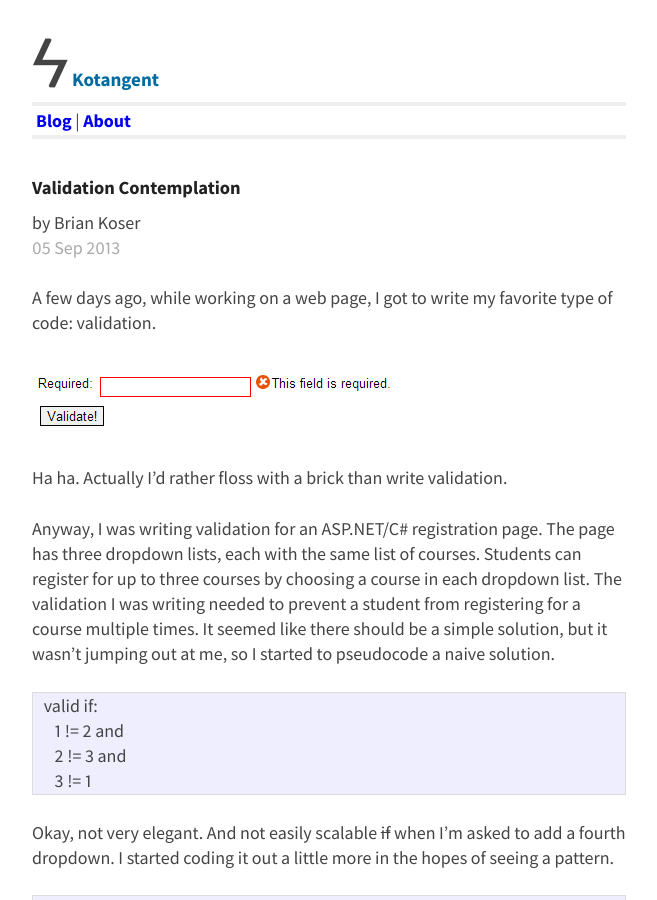
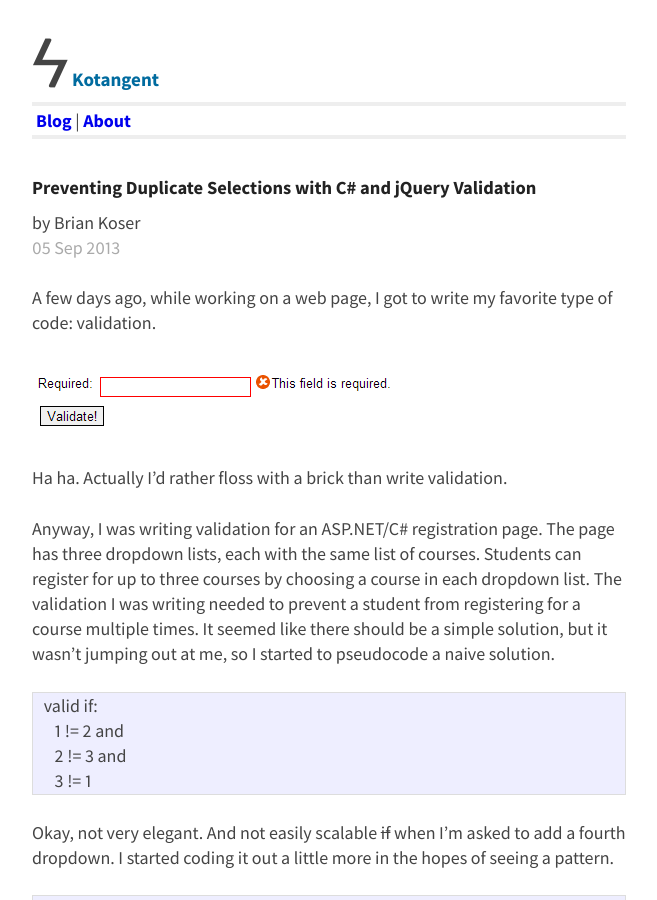
Before and after one commit to briankoser/kotangent-jekyll, a Jekyll site: the page built from _posts/2013-09-05-preventing-duplicate-selections.md, in a window 1280 px wide and 900 px high. Shown: the whole window, without its empty margins (311-968 px from the left). Built offline with Jekyll 4.4.1, drawn with Linux system fonts in a browser that asks for light colours; Markdown is read by kramdown in place of the engine named in the settings.

Commit message:
Rename post

```diff
--- a/_posts/2013-09-05-validation-contemplation.md
+++ b/_posts/2013-09-05-preventing-duplicate-selections.md
@@ -1,6 +1,6 @@
 ---
 layout: post
-title:  "Validation Contemplation"
+title:  "Preventing Duplicate Selections with C# and jQuery Validation"
 tags: asp.net c#
 ---
 
```
